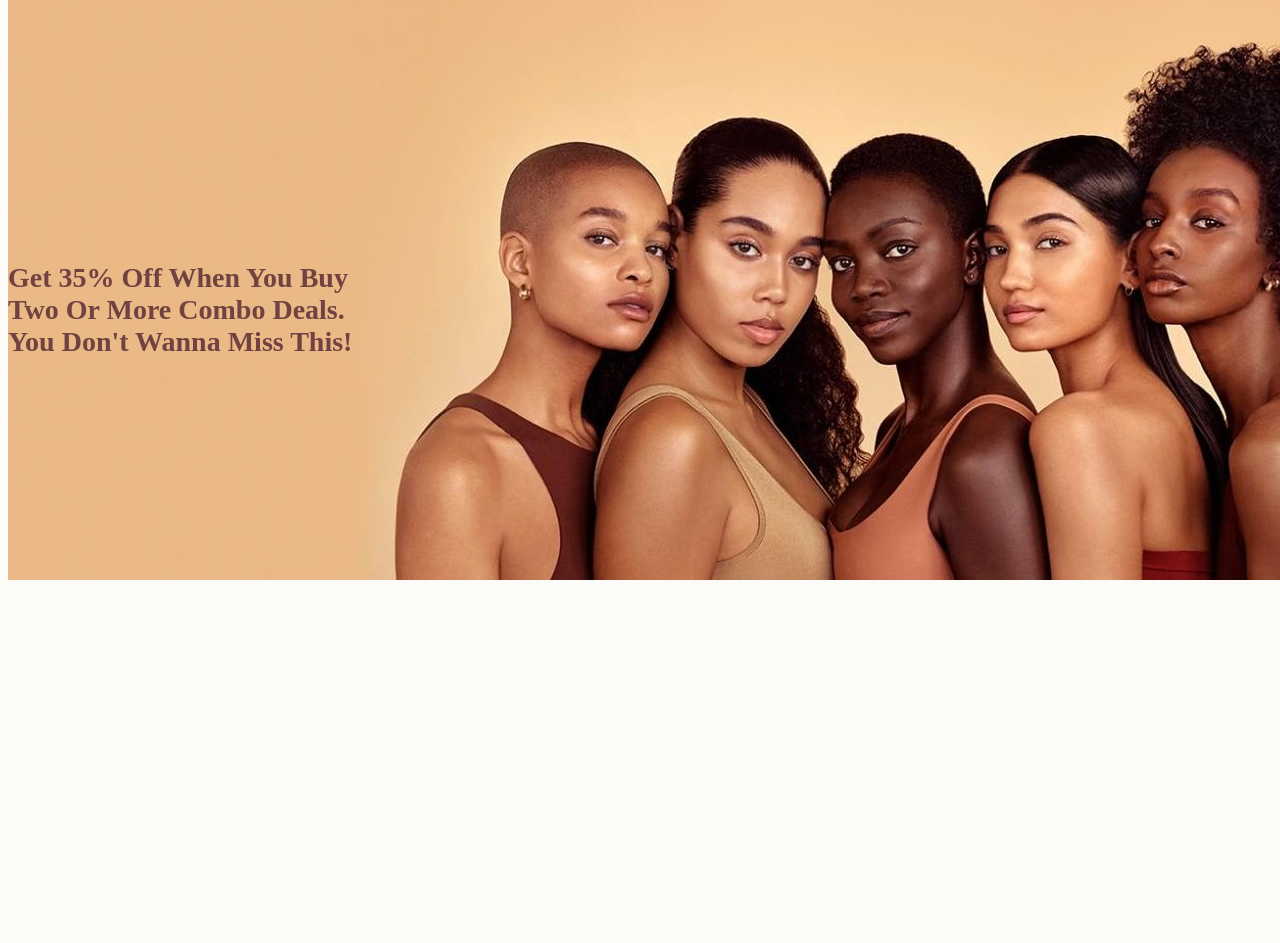
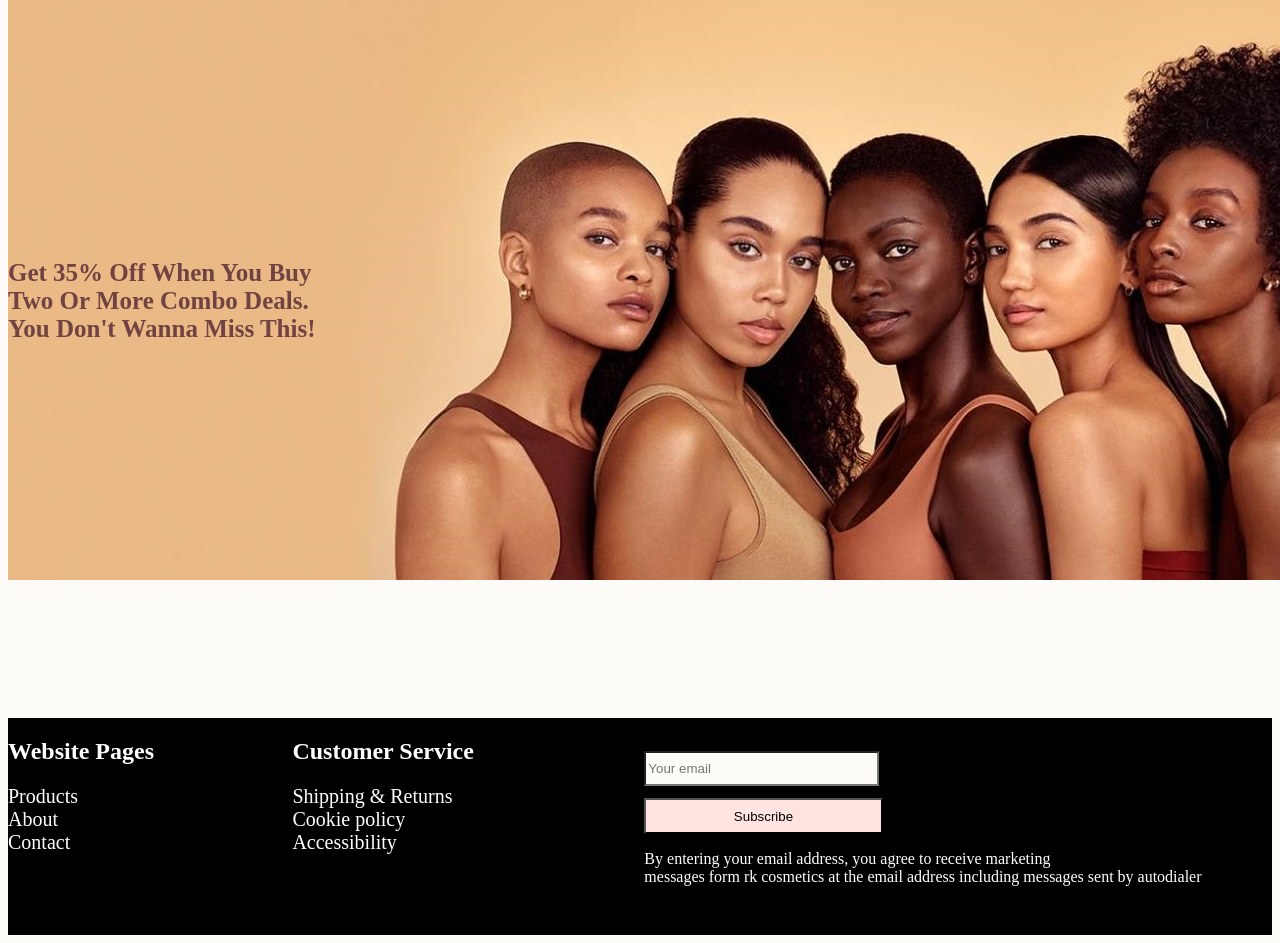
Before and after one commit to Rorisang07/Beautyline, a plain HTML site: page index.html in a window 1280 px wide. Shown: the part 124-1067 px from the top of the page. Before the commit the page ends 860 px from the top, so only its background shows below. Drawn offline with Linux system fonts and the light colour scheme.

Commit message:
Added footer section

```diff
--- a/index.html
+++ b/index.html
@@ -20,7 +20,7 @@
 		<h4>SPENT R800 OR MORE AND GET FREE SHIPPING </h4>
 	</div>
 
-	<! ----sec nav bar-------->
+	<!----sec nav bar-------->
 	<div class="subbox">
 		<ol>
 			<li><a href="index.html">HOME</a></li>
@@ -44,9 +44,32 @@
 
 		</div>
 	</div>
+<!---Footer section-->
+<div class="footer-container">
+	<div class="footer-container1">
+		<!---Mini navi-->
+		<div class="mini-footer">
+			<h2>Website Pages</h2>
+			<a href="Beauty.html">Products</a><br>
+			<a href="About.html">About</a><br>
+			<a href="contact.html">Contact</a>
+		</div>
 
+		<div class="mini-footer">
+			<h2>Customer Service</h2>
+			<a href="#">Shipping & Returns</a><br>
+			<a href="#">Cookie policy</a><br>
+			<a href="#">Accessibility</a>
+		</div>
+		<div class="mini-footer">
+			<form class="subscribe">
+				<input type="email" placeholder="Your email" class="email"><br>
+				<button class="sus">Subscribe</button>
+				<p>By entering your email address, you agree to receive marketing <br>messages form rk cosmetics at the email address  including messages sent by autodialer</p>
+			</div>
+		</div>
+</div>
 
 
 </body>
-
 </html>
--- a/stylesheet.css
+++ b/stylesheet.css
@@ -63,6 +63,14 @@ ol li a{
 ol li a:hover{
 	background: #fdfbf8;
 }
+form .search1{
+    position:absolute;
+	left: 90%;
+	top: 11%;
+	margin-top: 5px;
+    cursor: pointer;
+    width: 0;
+}
 
 .fa-search{
 	position:absolute;
@@ -95,9 +103,9 @@ ol li a:hover{
 font{
 	color: black;
 }
-/*home page*/
+/******home page*********/
 .cover1{
-background-size: cover;
+/*background-size: cover;*/
 position: relative;
 height: 530px;
 width: 100%;
@@ -105,7 +113,7 @@ bottom: 0;
 }
 .heading{
 position: relative;
-font-size: 28px;
+font-size: 25px;
 text-transform: capitalize;
 top: -350px;
 color: #704241;
@@ -393,3 +401,37 @@ label{
     top: 10px;
     right: 30px;
 }
+
+/*******Footer Section*******/
+.footer-container{
+    margin-top: 0%;
+
+}
+.footer-container1{
+background-color: black;
+color: white;
+margin-top: 0;
+display: grid;
+grid-template-columns: auto auto auto ;
+grid-gap: 100px;
+width: 100%;
+text-align: justify;
+}
+.mini-footer a{
+    color: white;
+    text-decoration: none;
+    font-size: 20px;
+    text-align: center;
+
+
+}
+.sus{
+    width: 40%;
+    margin-top: 12px;
+    background-color: #ffe4e1;
+    height:36px;
+}
+.email{
+    width: 38%;
+    height:29px;
+}
```
Also changed, not shown: About.html (+24 -0 lines).
